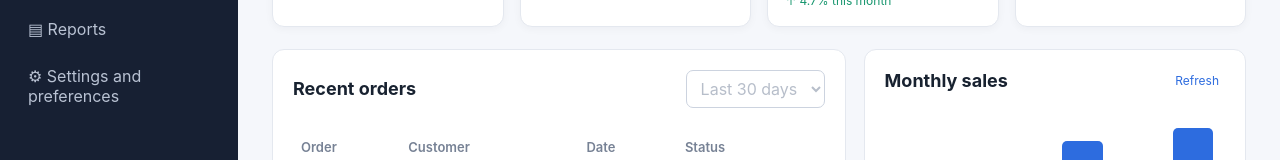
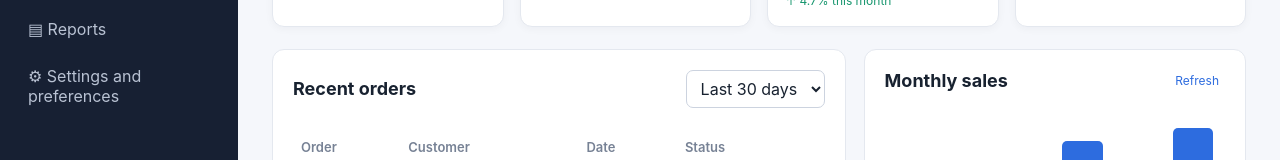
Before and after one commit to piotr-wieruszewski/ui-bug-evaluation, a React (Vite) app: page / in a window 1280 px wide. Shown: the part 209-369 px from the top of the page. Built offline with nearby package versions, Linux system fonts and the light colour scheme.

Commit message:
3. Typography and visual hierarchy

```diff
--- a/src/styles.css
+++ b/src/styles.css
@@ -117,7 +117,8 @@ h1 { margin: 0; font-size: 28px; line-height: 1.1; }
   background: white;
   border-radius: 7px;
   padding: 7px 10px;
-  color: #b7beca;
+  color: #182230;
+  cursor: pointer;
 }
 
 .filter-btn {
@@ -128,7 +129,12 @@ h1 { margin: 0; font-size: 28px; line-height: 1.1; }
   font-size: 12px;
 }
 
-.filter:focus { outline: none; }
+.filter:focus {
+  outline: 2px solid #2d6cdf;
+  outline-offset: 1px;
+  border-color: #2d6cdf;
+  box-shadow: 0 0 0 3px rgba(45, 108, 223, 0.2);
+}
 
 .table-wrap { overflow-x: auto; }
 table { width: 100%; border-collapse: collapse; }
```
